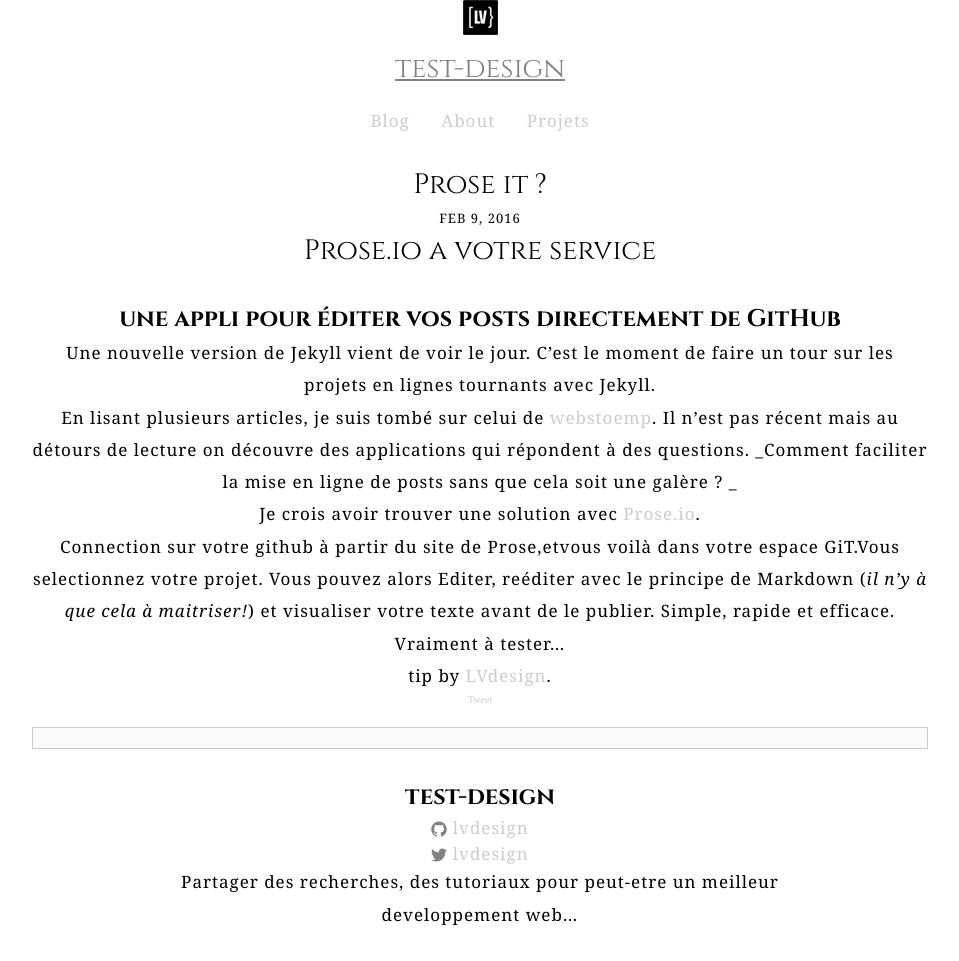
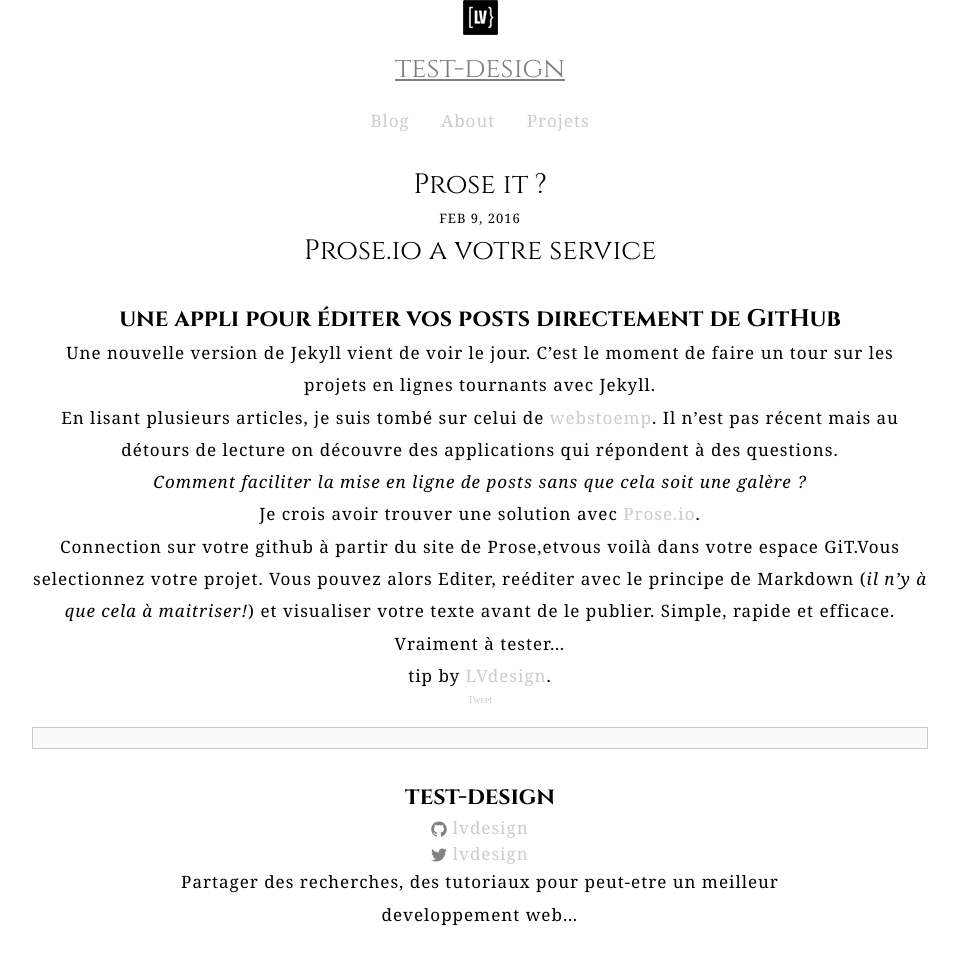
Before and after one commit to lvdesign/tips, a Jekyll site: the page built from _posts/2016-02-09-prose-it-!.md, in a window 1280 px wide. Shown: the whole page, without its empty margins (160-1119 px from the left). Built offline with Jekyll 4.4.1, drawn with Linux system fonts in a browser that asks for light colours; nearby versions of some CDN libraries; comment, search, counter and statistics services are not loaded.

Commit message:
écriture Mkd

```diff
--- a/_posts/2016-02-09-prose-it-!.md
+++ b/_posts/2016-02-09-prose-it-!.md
@@ -18,7 +18,8 @@ Une nouvelle version de Jekyll vient de voir le jour.
 C'est le moment de faire un tour sur les projets en lignes tournants avec Jekyll.
 
 En lisant plusieurs articles, je suis tombé sur celui de [webstoemp](http://webstoemp.com/blog/jekyll-more-than-a-blog-generator/). Il n'est pas récent mais au détours de lecture on découvre des applications qui répondent à des questions.
-_Comment faciliter la mise en ligne de posts sans que cela soit une galère ? _
+
+*Comment faciliter la mise en ligne de posts sans que cela soit une galère ?*
 
 Je crois avoir trouver une solution avec [Prose.io](http://prose.io/).
 
```
